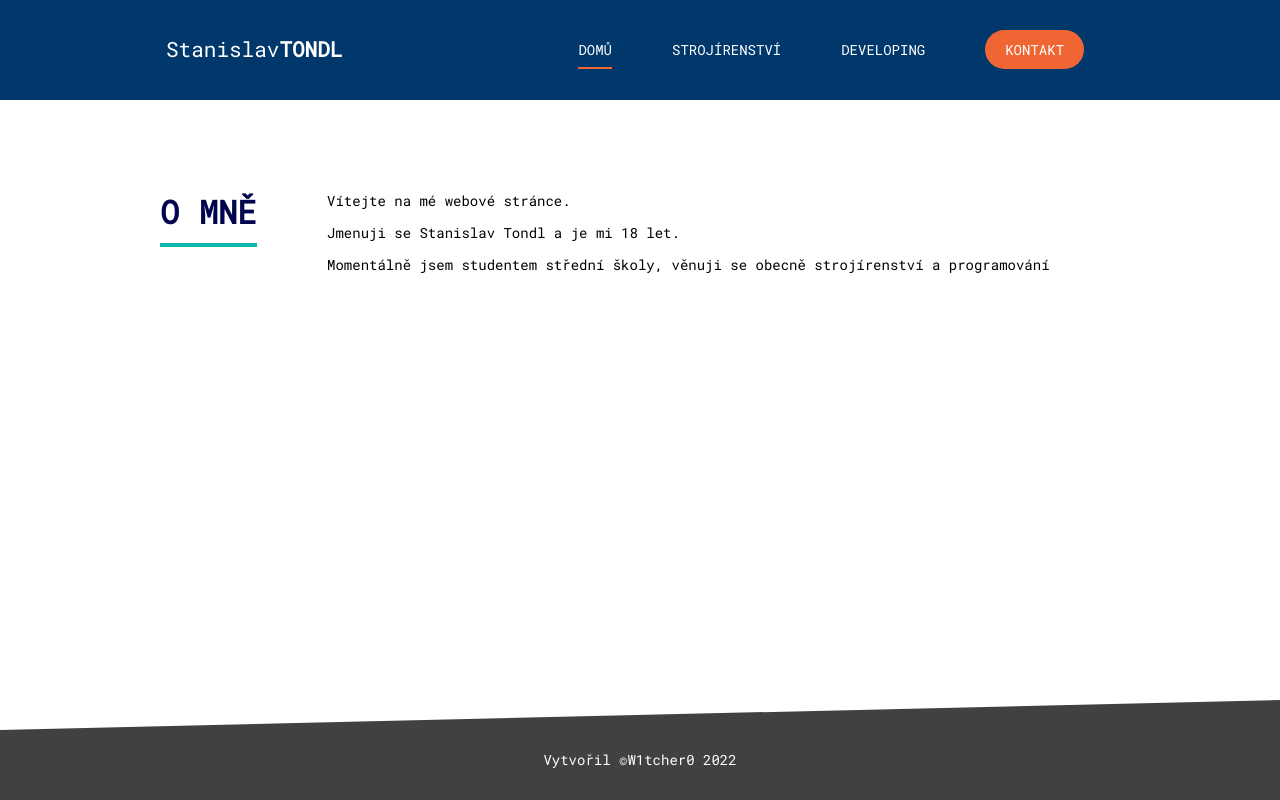
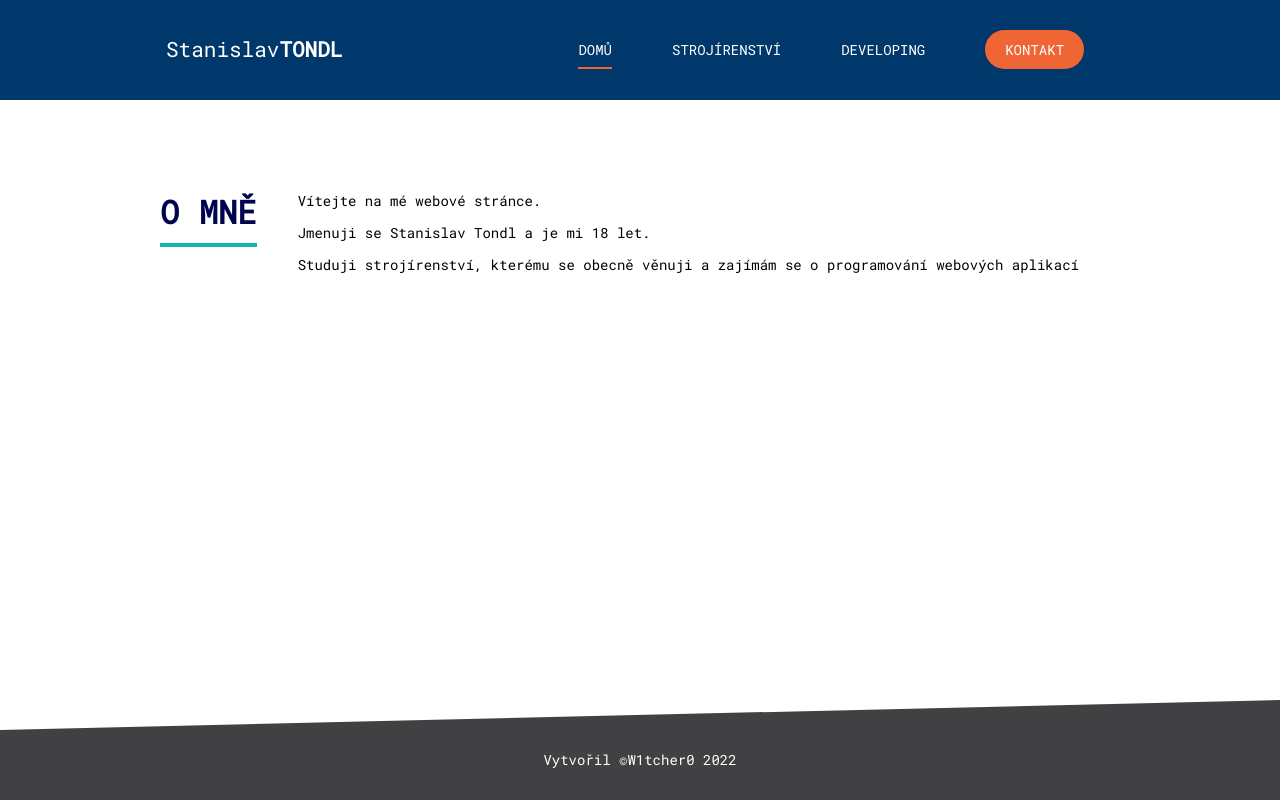
Before and after one commit to W1tcher0/W1tcher0.github.io, a plain HTML site: page index.html in a window 1280 px wide. Drawn offline with Linux system fonts and the light colour scheme.

Commit message:
Update index.html

```diff
--- a/index.html
+++ b/index.html
@@ -35,7 +35,7 @@
                 <section>
                     <p>Vítejte na mé webové stránce.</p>
                     <p>Jmenuji se Stanislav Tondl a je mi 18 let.</p>
-                    <p>Momentálně jsem studentem střední školy, věnuji se obecně strojírenství a programování</p>
+                    <p>Studuji strojírenství, kterému se obecně věnuji a zajímám se o programování webových aplikací</p>
                 </section>
             </div>
         </article>
```
